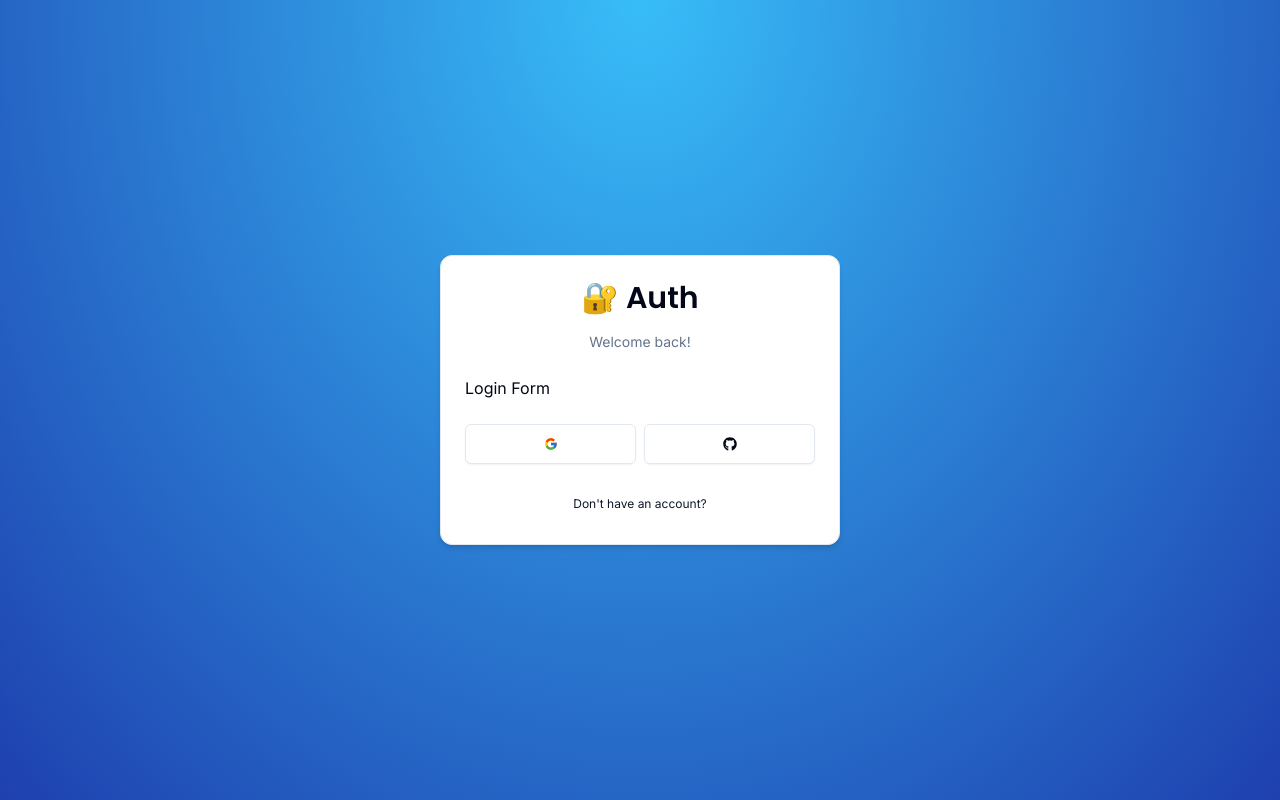
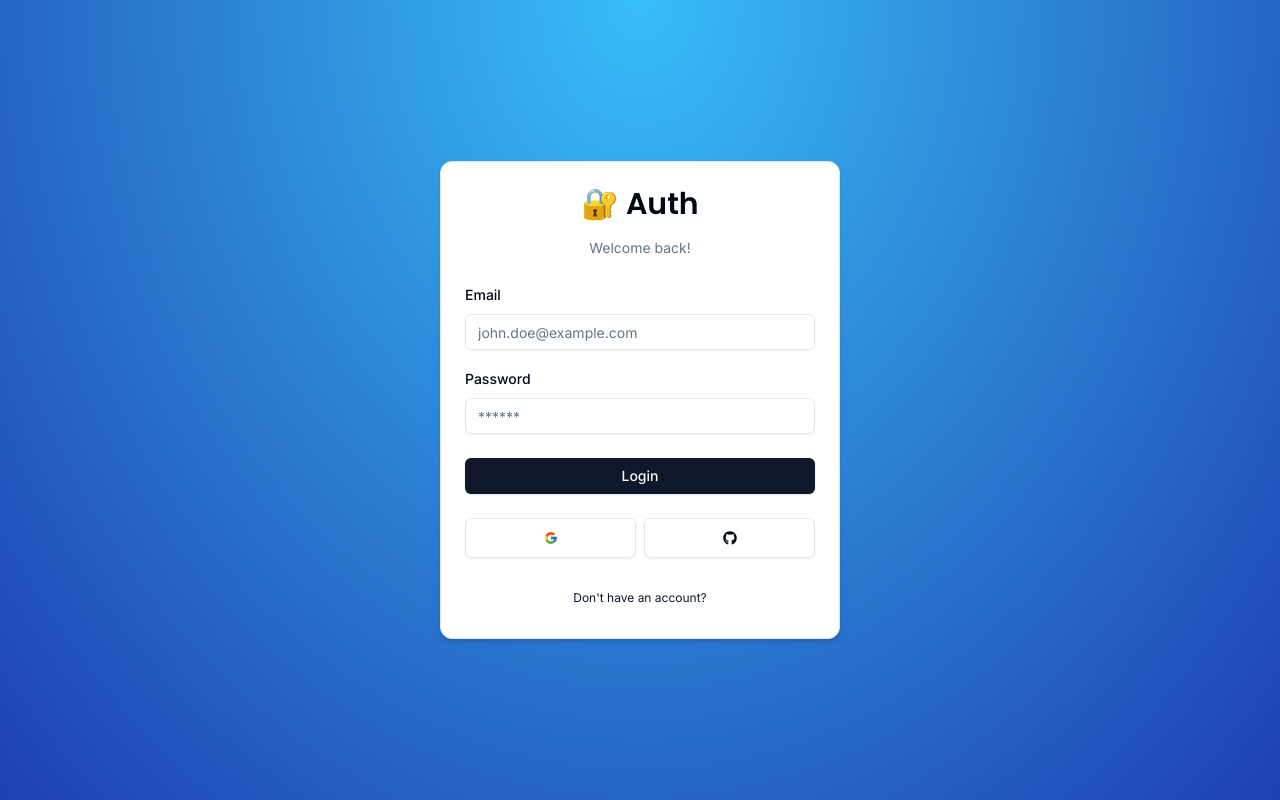
Before and after one commit to whoisabbie/nextjs-authjs-boilerplate, a Next.js app: page /auth/login in a window 1280 px wide. Built offline with nearby package versions, Linux system fonts and the light colour scheme.

Commit message:
added login-form

```diff
--- a/components/auth/login-form.tsx
+++ b/components/auth/login-form.tsx
@@ -1,6 +1,39 @@
+"use client";
+
+import * as z from "zod";
+
+import { useForm } from "react-hook-form";
+import { zodResolver } from "@hookform/resolvers/zod";
+
+import { LoginSchema } from "@/schemas";
+import {
+  Form,
+  FormControl,
+  FormField,
+  FormItem,
+  FormLabel,
+  FormMessage,
+} from "@/components/ui/form";
+import { Input } from "@/components/ui/input";
+
 import { CardWrapper } from "@/components/auth/card-wrapper";
+import { Button } from "@/components/ui/button";
+import { FormError } from "@/components/form-error";
+import { FormSuccess } from "@/components/form-success";
 
 export const LoginForm = () => {
+  const form = useForm<z.infer<typeof LoginSchema>>({
+    resolver: zodResolver(LoginSchema),
+    defaultValues: {
+      email: "",
+      password: "",
+    },
+  });
+
+  const onSubmit = (values: z.infer<typeof LoginSchema>) => {
+    console.log({ values });
+  };
+
   return (
     <CardWrapper
       headerLabel="Welcome back!"
@@ -8,7 +41,56 @@
       backButtonHref="/auth/register"
       showSocial
     >
-      <div>Login Form</div>
+      <Form {...form}>
+        <form onSubmit={form.handleSubmit(onSubmit)} className="space-y-6">
+          <div className="space-y-4">
+            <FormField
+              control={form.control}
+              name="email"
+              render={({ field }) => (
+                <FormItem>
+                  <FormLabel htmlFor="email">Email</FormLabel>
+                  <FormControl>
+                    <Input
+                      id="email"
+                      type="email"
+                      placeholder="john.doe@example.com"
+                      {...field}
+                    />
+                  </FormControl>
+                  <FormMessage />
+                </FormItem>
+              )}
+            />
+
+            <FormField
+              control={form.control}
+              name="password"
+              render={({ field }) => (
+                <FormItem>
+                  <FormLabel htmlFor="password">Password</FormLabel>
+                  <FormControl>
+                    <Input
+                      id="password"
+                      type="password"
+                      placeholder="******"
+                      {...field}
+                    />
+                  </FormControl>
+                  <FormMessage />
+                </FormItem>
+              )}
+            />
+          </div>
+
+          <FormError message="" />
+          <FormSuccess message="" />
+
+          <Button type="submit" className="w-full">
+            Login
+          </Button>
+        </form>
+      </Form>
     </CardWrapper>
   );
 };
--- /dev/null
+++ b/components/form-error.tsx
@@ -0,0 +1,16 @@
+import { ExclamationTriangleIcon } from "@radix-ui/react-icons";
+
+type FormErrorProps = {
+  message?: string;
+};
+
+export const FormError = ({ message }: FormErrorProps) => {
+  if (!message) return null;
+
+  return (
+    <div className="bg-destructive/15 p-3 rounded-md flex items-center gap-x-2 text-sm text-destructive">
+      <ExclamationTriangleIcon className="w-4 h-4" />
+      <span>{message}</span>
+    </div>
+  );
+};
--- /dev/null
+++ b/components/form-success.tsx
@@ -0,0 +1,16 @@
+import { CheckCircledIcon } from "@radix-ui/react-icons";
+
+type FormSuccessProps = {
+  message?: string;
+};
+
+export const FormSuccess = ({ message }: FormSuccessProps) => {
+  if (!message) return null;
+
+  return (
+    <div className="bg-emerald-500/15 p-3 rounded-md flex items-center gap-x-2 text-sm text-emerald-500">
+      <CheckCircledIcon className="w-4 h-4" />
+      <span>{message}</span>
+    </div>
+  );
+};
--- /dev/null
+++ b/schemas/index.ts
@@ -0,0 +1,10 @@
+import * as z from "zod";
+
+export const LoginSchema = z.object({
+  email: z.string().email({
+    message: "Email is required",
+  }),
+  password: z.string().min(1, {
+    message: "Password is required",
+  }),
+});
```
